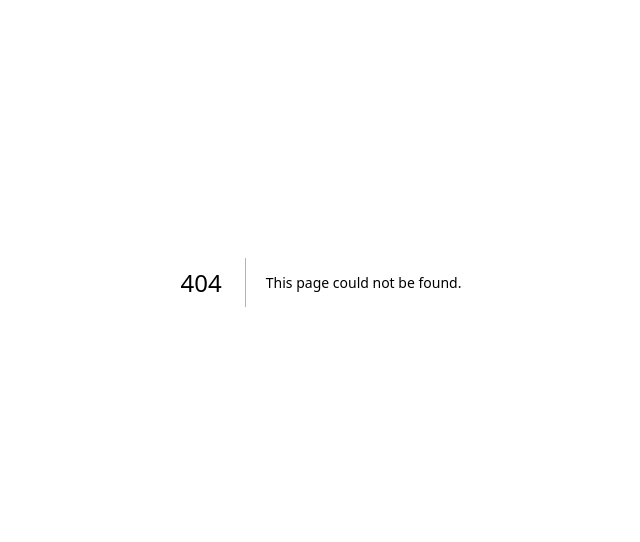
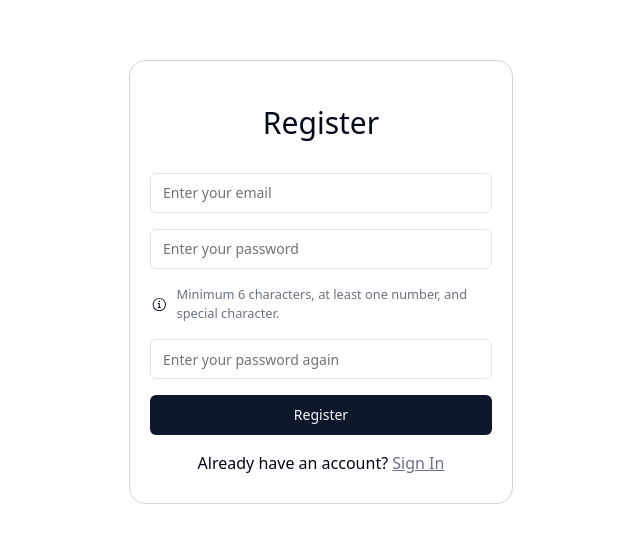
Before and after one commit to Dining-Philosophers-Tweello/tweello, a Next.js app in the folder client/: page /register in a window 1280 px wide. Before the commit this address had no page. Shown: the part 118-660 px from the top of the page, without its empty margins (319-959 px from the left). Built offline with nearby package versions, Linux system fonts and the light colour scheme.

Commit message:
register page completed

```diff
--- /dev/null
+++ b/client/src/app/register/page.tsx
@@ -0,0 +1,63 @@
+import { Metadata } from "next";
+
+import { Input } from "@/components/ui/input";
+import { Button } from "@/components/ui/button";
+import Link from "next/link";
+import {Icons} from "@/components/icons";
+
+export const metadata: Metadata = {
+    title: "Register",
+    description: "Register a new account",
+};
+
+export default function Register() {
+    return (
+        <>
+            <div className="flex justify-center items-center h-screen">
+                <div className="flex flex-col items-center border border-gray-300 rounded-2xl w-96 h-fit p-5 ">
+                    <div className="text-3xl p-6">Register</div>
+                    <Input
+                        className="m-2"
+                        id="email"
+                        placeholder="Enter your email"
+                        type="email"
+                        autoCapitalize="none"
+                        autoComplete="email"
+                        autoCorrect="off"
+                    />
+                    <Input
+                        id="password"
+                        className="m-2"
+                        placeholder="Enter your password"
+                        type="password"
+                        autoCapitalize="none"
+                        autoComplete="password"
+                        autoCorrect="off"
+                    />
+
+                    <div className="flex items-center">
+                        <Icons.infocircle className=" w-[1.5rem]" />
+                        <div className="text-[.8rem] text-gray-500 m-2 no-wrap">Minimum 6 characters, at least one number, and special character.</div>
+                    </div>
+
+                    <Input
+                        id="password"
+                        className="m-2"
+                        placeholder="Enter your password again"
+                        type="new-password"
+                        autoCapitalize="none"
+                        autoComplete="new-password"
+                        autoCorrect="off"
+                    />
+                    <Button className="w-full m-2">Register</Button>
+                    <div className="m-2">
+                        Already have an account?{" "}
+                        <Link href="/login" className="text-gray-500 underline">
+                            Sign In
+                        </Link>
+                    </div>
+                </div>
+            </div>
+        </>
+    );
+}
--- a/client/src/components/icons.tsx
+++ b/client/src/components/icons.tsx
@@ -107,6 +107,10 @@ export const Icons = {
       />
     </svg>
   ),
+    infocircle: (props: IconProps) => (
+        <svg width="15" height="15" viewBox="0 0 15 15" {...props} ><path d="M7.49991 0.876892C3.84222 0.876892 0.877075
+            3.84204 0.877075 7.49972C0.877075 11.1574 3.84222 14.1226 7.49991 14.1226C11.1576 14.1226 14.1227 11.1574 14.1227 7.49972C14.1227 3.84204 11.1576 0.876892 7.49991 0.876892ZM1.82707 7.49972C1.82707 4.36671 4.36689 1.82689 7.49991 1.82689C10.6329 1.82689 13.1727 4.36671 13.1727 7.49972C13.1727 10.6327 10.6329 13.1726 7.49991 13.1726C4.36689 13.1726 1.82707 10.6327 1.82707 7.49972ZM8.24992 4.49999C8.24992 4.9142 7.91413 5.24999 7.49992 5.24999C7.08571 5.24999 6.74992 4.9142 6.74992 4.49999C6.74992 4.08577 7.08571 3.74999 7.49992 3.74999C7.91413 3.74999 8.24992 4.08577 8.24992 4.49999ZM6.00003 5.99999H6.50003H7.50003C7.77618 5.99999 8.00003 6.22384 8.00003 6.49999V9.99999H8.50003H9.00003V11H8.50003H7.50003H6.50003H6.00003V9.99999H6.50003H7.00003V6.99999H6.50003H6.00003V5.99999Z" fill="currentColor" ></path></svg>
+    ),
   apple: (props: IconProps) => (
     <svg role="img" viewBox="0 0 24 24" {...props}>
       <path
```
